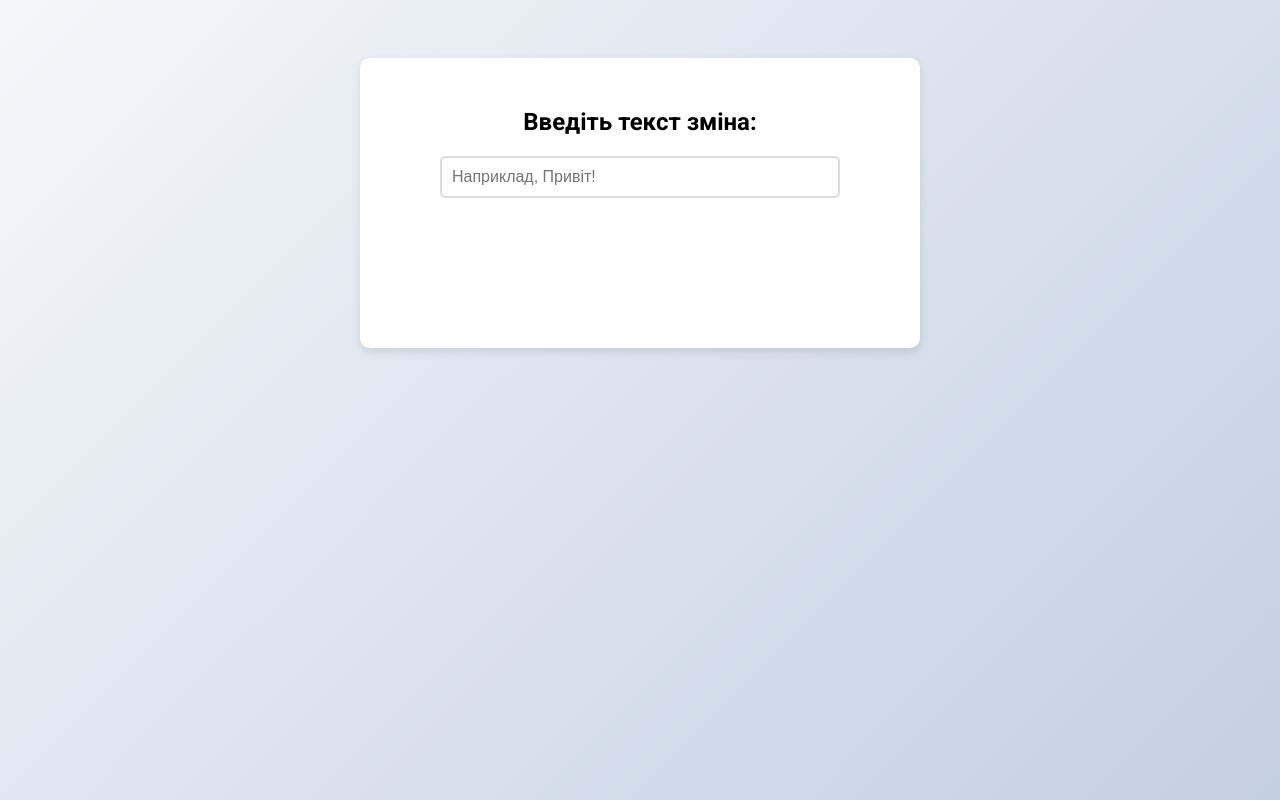
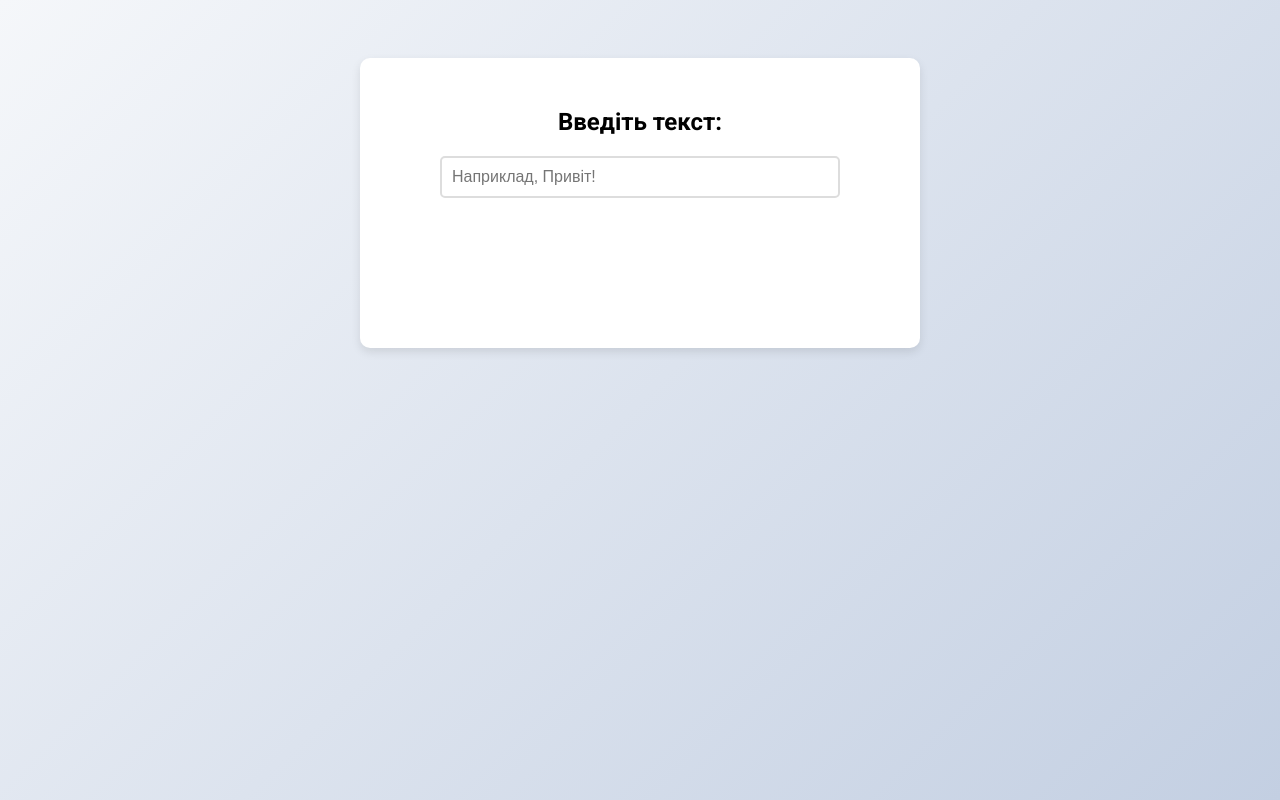
Before and after one commit to makovii/mtmiti_1, a plain HTML site: page index.html in a window 1280 px wide. Drawn offline with Linux system fonts and the light colour scheme.

Commit message:
add changes

```diff
--- a/index.html
+++ b/index.html
@@ -50,7 +50,7 @@
 </head>
 <body>
     <div class="container">
-        <h2>Введіть текст зміна:</h2>
+        <h2>Введіть текст:</h2>
         <input type="text" id="userInput" oninput="updateText()" placeholder="Наприклад, Привіт!">
         <div class="styled-text lobster" id="lobsterText"></div>
         <div class="styled-text roboto" id="robotoText"></div>
```
